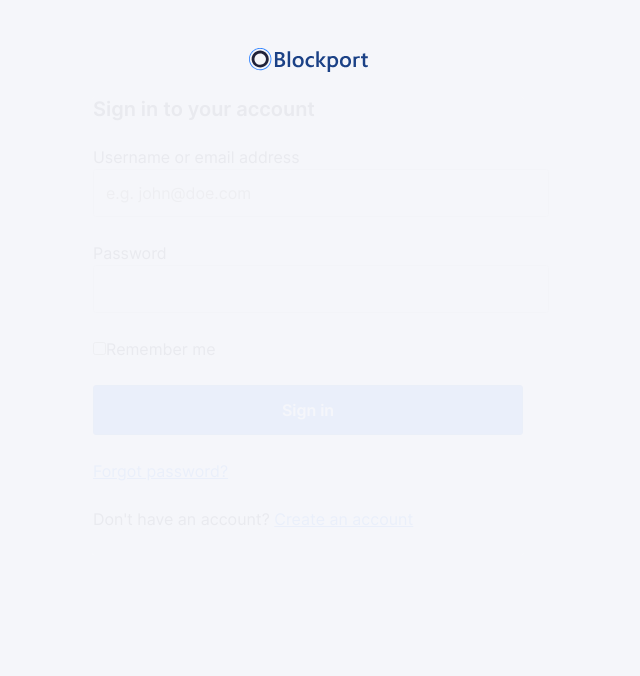
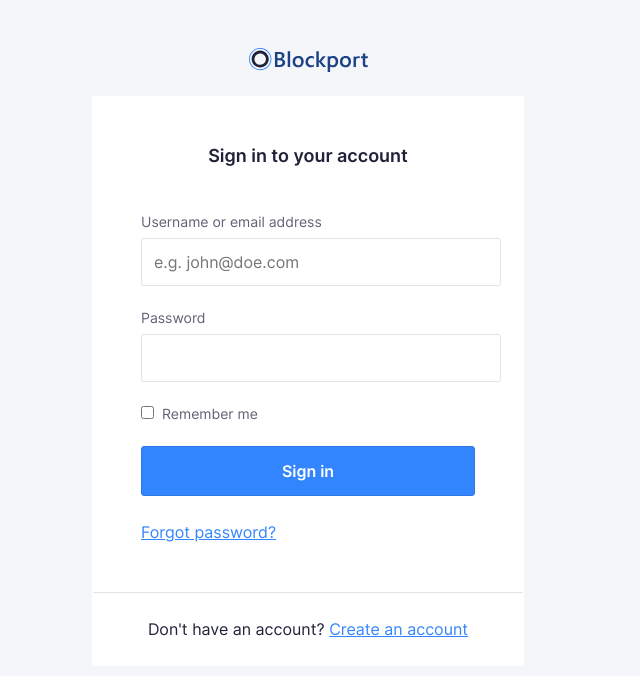
Before and after one commit to nmct-create3/login-form-design-Verbrugghejara, a plain HTML site: page index.html in a window 1280 px wide. Shown: the whole page, without its empty margins (332-972 px from the left). Drawn offline with Linux system fonts and the light colour scheme; files whose address does not match are found by name.

Commit message:
card and checkbox

```diff
--- a/css/screen.css
+++ b/css/screen.css
@@ -473,13 +473,30 @@ label {
     Card with box shadow
 */
 .c-card {
-    background-color: white;
-    border-radius:3px;
-    border: 1px solid white;
-    /* box-shadow: 0 0 0 3px #123456; nog afwerken */
-    opacity: 5%;
+  background-color: white;
+  border-radius: 3px;
+  border: 1px solid white;
+  box-shadow: 0 2 4 5px white;
 }
 
+.c-card__body {
+  padding: 24px 48px 24px 48px;
+}
+
+.c-card__title {
+  display: flex;
+  justify-content: center;
+  font-size: 18px;
+  font-weight: 600;
+  line-height: 21px;
+  padding-top: 48px;
+}
+
+.c-card__footer {
+  text-align: center;
+  padding-top:24px;
+  border-top: 1px solid #E2E3E7;
+}
 /*
     Component: Forms
     ---
@@ -524,6 +541,16 @@ label {
 */
 
 .c-label {
+  font-size: 14px;
+  line-height: 16px;
+  margin-bottom: 8px;
+  color: #606274 ;
+}
+.c-label--option {
+  font-size: 14px;
+  line-height: 16px;
+  color: #606274 ;
+  margin-left: 8px;
 }
 
 /* If a input is focused within the form-field class change te color of the label */
@@ -551,7 +578,7 @@ label {
 }
 
 .c-button:hover {
-    border-color: #2955ff;
+  border-color: #2955ff;
 }
 
 .c-button:focus {
--- a/index.html
+++ b/index.html
@@ -36,13 +36,13 @@
                     </div>
                     <div class="c-card__body">
                         <p class="c-form-field">
-                            <label for="username">
+                            <label class="c-label" for="username">
                                 Username or email address
                             </label>
                             <input class='c-input' id="username" type="email" name="username" id="username" placeholder="e.g. john@doe.com" required>
                         </p>
                         <p class="c-form-field">
-                            <label for="password">
+                            <label class="c-label" for="password">
                                 Password
                             </label>
                             <input class='c-input' id="password" type="password" name="password" id="password" required>
@@ -50,7 +50,7 @@
                         <p class="c-form-field">
                             <div class='c-form-field--option'>
                                 <input id="checkbox"  type="checkbox" name="rememberme" id="rememberme">
-                                <label for="checkbox">
+                                <label class="c-label--option" for="checkbox">
                                     Remember me
                                 </label>
                             </div>
@@ -59,7 +59,7 @@
                             <input class="o-button-reset c-button" type="button" value="Sign in" >
                         </p>
                         <p>
-                            <a href="#!">
+                            <a class='u-align-center' href="#!">
                                 Forgot password?
                             </a>
                         </p>
```
